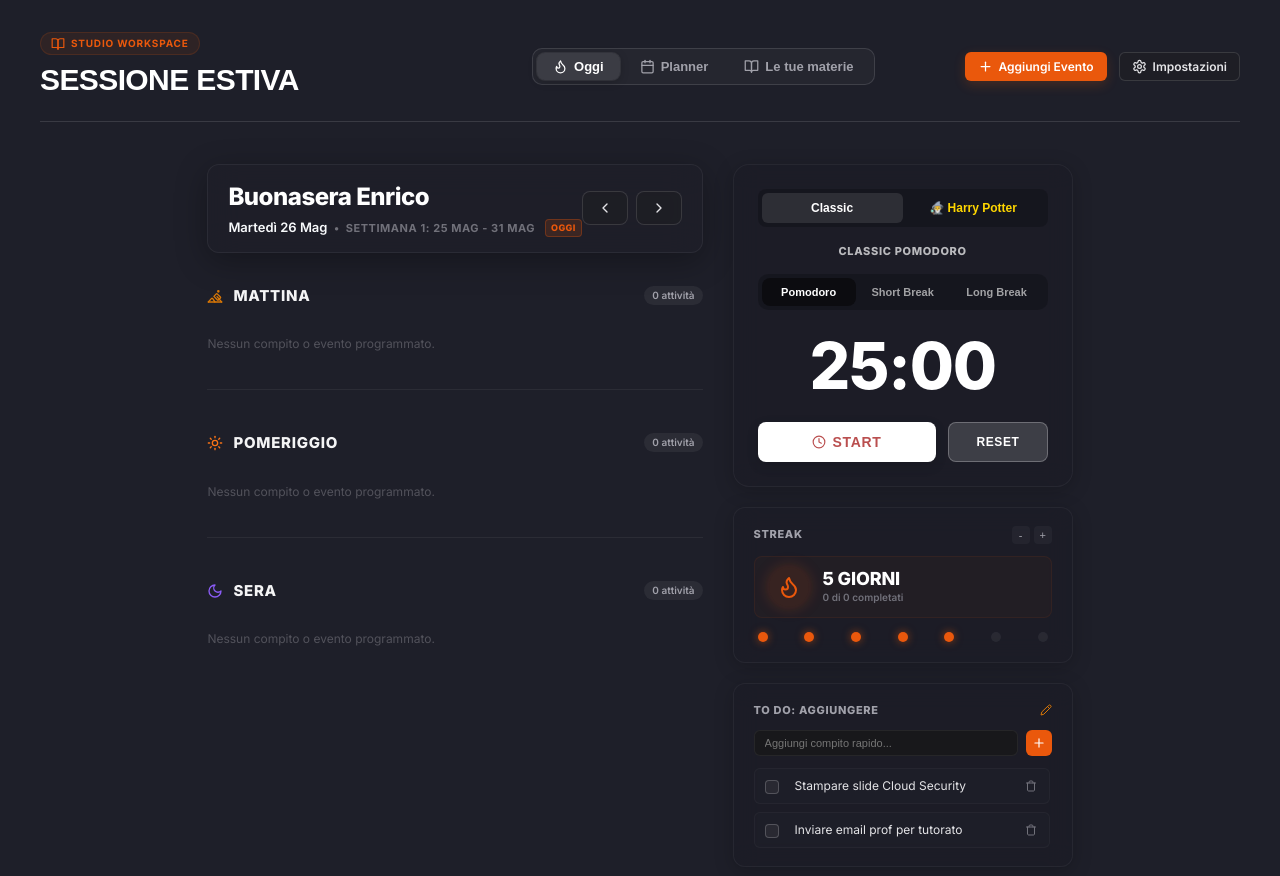
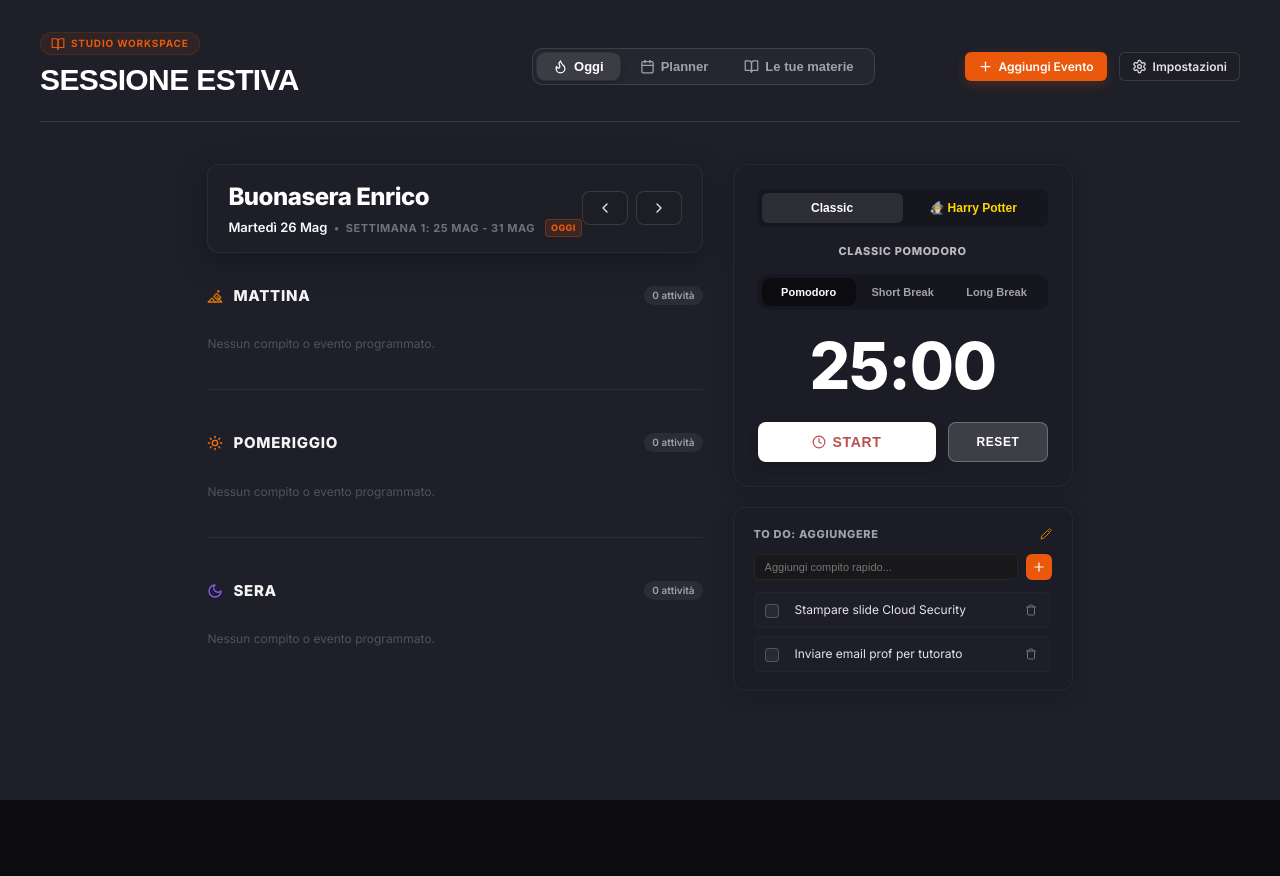
Before and after one commit to enricodagnese/studio-planner, a React (Vite) app: page / in a window 1280 px wide. Shown: the top 876 px of the page. After the commit the page ends 800 px from the top, so only its background shows below. Built offline with nearby package versions, Linux system fonts and the light colour scheme.

Commit message:
chore: remove streak widget from TodayFocus page

```diff
--- a/src/components/TodayFocus.tsx
+++ b/src/components/TodayFocus.tsx
@@ -1,7 +1,6 @@
 import React, { useState, useEffect, useRef } from 'react';
 import type { WeekPlan, Subject, CalendarItem } from '../types/planner';
 import {
-  FlameIcon,
   PlusIcon,
   TrashIcon,
   ChevronLeftIcon,
@@ -173,31 +172,7 @@ export const TodayFocus: React.FC<TodayFocusProps> = ({
     }
   };
 
-  // 3. --- Streak Widget ---
-  const [streakDays, setStreakDays] = useState<number>(() => {
-    const saved = localStorage.getItem('antigravity-studio-planner-streak');
-    return saved ? parseInt(saved) : 5; // default 5 as in sketch
-  });
-
-  useEffect(() => {
-    localStorage.setItem('antigravity-studio-planner-streak', streakDays.toString());
-  }, [streakDays]);
-
-  // Compute completed tasks today
-  const getTodayTasksProgress = () => {
-    if (!activeDay) return { completed: 0, total: 0 };
-    const slots = ['mattina', 'pomeriggio', 'sera'] as const;
-    let completed = 0;
-    let total = 0;
-    for (const slot of slots) {
-      const items = activeDay[slot] || [];
-      total += items.length;
-      completed += items.filter(i => i.completed).length;
-    }
-    return { completed, total };
-  };
-
-  const progress = getTodayTasksProgress();
+  // Streak Widget removed per user request
 
   // 4. --- Quick Todo Widget ("TO DO: aggiungere") ---
   const [quickTodos, setQuickTodos] = useState<QuickTodo[]>(() => {
@@ -667,67 +642,7 @@ export const TodayFocus: React.FC<TodayFocusProps> = ({
           )}
         </div>
 
-        {/* Widget 2: STREAK */}
-        <div className="widget-card glass-container animate-fade-in" style={{ padding: '18px 20px', borderRadius: '12px' }}>
-          <div style={{ display: 'flex', alignItems: 'center', justifyContent: 'space-between', marginBottom: '12px' }}>
-            <span style={{ fontSize: '11px', fontWeight: 800, color: '#a1a1aa', letterSpacing: '0.06em', textTransform: 'uppercase' }}>
-              Streak
-            </span>
-            <div style={{ display: 'flex', gap: '4px' }}>
-              <button
-                type="button"
-                onClick={() => setStreakDays(Math.max(0, streakDays - 1))}
-                style={{ width: '18px', height: '18px', background: 'rgba(255,255,255,0.04)', border: 'none', borderRadius: '4px', color: '#a1a1aa', fontSize: '11px', cursor: 'pointer', display: 'flex', alignItems: 'center', justifyContent: 'center' }}
-              >
-                -
-              </button>
-              <button
-                type="button"
-                onClick={() => setStreakDays(streakDays + 1)}
-                style={{ width: '18px', height: '18px', background: 'rgba(255,255,255,0.04)', border: 'none', borderRadius: '4px', color: '#a1a1aa', fontSize: '11px', cursor: 'pointer', display: 'flex', alignItems: 'center', justifyContent: 'center' }}
-              >
-                +
-              </button>
-            </div>
-          </div>
 
-          <div style={{ display: 'flex', alignItems: 'center', gap: '14px', background: 'rgba(234, 88, 12, 0.03)', border: '1px solid rgba(234, 88, 12, 0.08)', padding: '10px 14px', borderRadius: '8px', marginBottom: '12px' }}>
-            <div className="streak-fire-container" style={{ background: 'rgba(234, 88, 12, 0.1)', padding: '8px', borderRadius: '50%', display: 'flex', alignItems: 'center', justifyContent: 'center', boxShadow: '0 0 15px rgba(234, 88, 12, 0.25)' }}>
-              <FlameIcon size={24} style={{ color: '#ea580c' }} />
-            </div>
-            <div style={{ display: 'flex', flexDirection: 'column' }}>
-              <span style={{ fontSize: '18px', fontWeight: 900, color: '#ffffff', letterSpacing: '-0.01em', lineHeight: '1.2' }}>
-                {streakDays} GIORNI
-              </span>
-              <span style={{ fontSize: '10px', color: '#71717a', fontWeight: 600 }}>
-                {progress.total > 0 && progress.completed === progress.total
-                  ? 'Tutti i compiti finiti oggi!'
-                  : `${progress.completed} di ${progress.total} completati`}
-              </span>
-            </div>
-          </div>
-
-          {/* 7-day progress visualizer dots */}
-          <div style={{ display: 'flex', justifyContent: 'space-between', padding: '2px 4px' }}>
-            {[...Array(7)].map((_, i) => {
-              const isActive = i < 5; // default 5 active days visual
-              return (
-                <div
-                  key={i}
-                  style={{
-                    width: '10px',
-                    height: '10px',
-                    borderRadius: '50%',
-                    background: isActive ? '#ea580c' : 'rgba(255, 255, 255, 0.06)',
-                    boxShadow: isActive ? '0 0 8px rgba(234, 88, 12, 0.6)' : 'none',
-                    transition: 'all 0.3s ease'
-                  }}
-                  title={`Giorno ${i + 1}`}
-                />
-              );
-            })}
-          </div>
-        </div>
 
         {/* Widget 3: TO DO LIST ("TO DO: aggiungere") */}
         <div className="widget-card glass-container animate-fade-in" style={{ padding: '18px 20px', borderRadius: '12px', display: 'flex', flexDirection: 'column', gap: '12px' }}>
```
